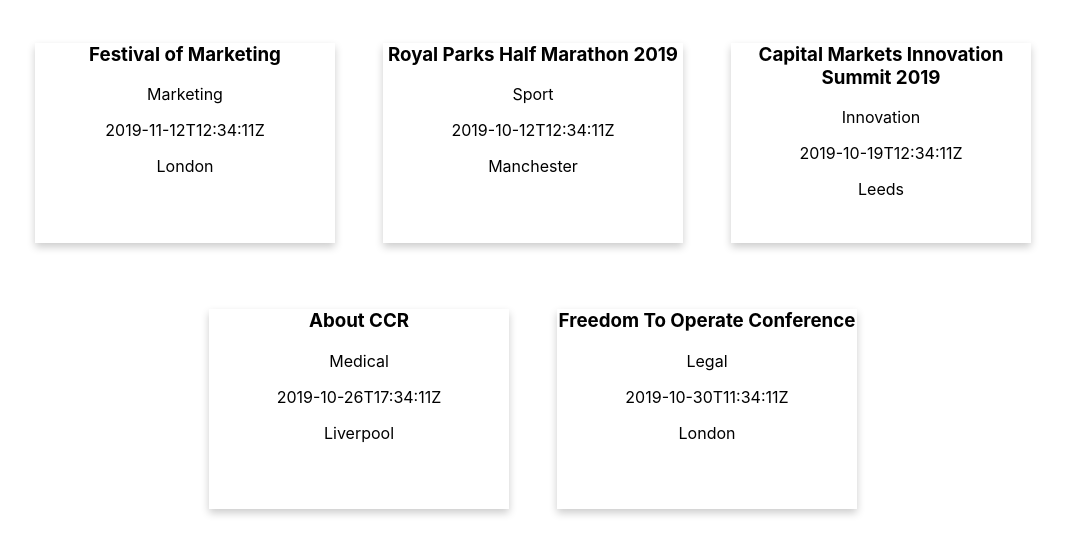
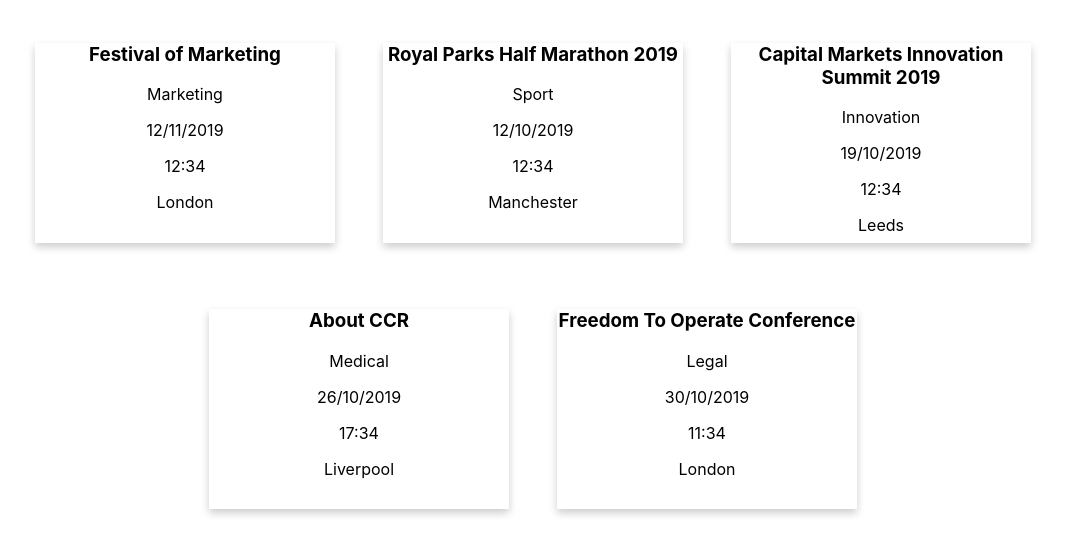
Before and after one commit to Mendeley/grads19-weblet, a React (Create React App) app in the folder conference-finder/: page / in a window 1280 px wide. Shown: the top 554 px of the page, without its empty margins (107-1172 px from the left). Built offline with nearby package versions, Linux system fonts and the light colour scheme.

Commit message:
MM:GP19-37 removed residual create-react-app css in App.css, and made date and time more readable in ConferenceItem.jsx

```diff
--- a/conference-finder/src/App.css
+++ b/conference-finder/src/App.css
@@ -1,24 +1,5 @@
 .App {
   text-align: center;
-}
-
-.App-logo {
-  height: 40vmin;
-}
-
-.App-header {
-  background-color: #282c34;
-  min-height: 100vh;
-  display: flex;
-  flex-direction: column;
-  align-items: center;
-  justify-content: center;
-  font-size: calc(10px + 2vmin);
-  color: white;
-}
-
-.App-link {
-  color: #09d3ac;
 }
 
 .card {
--- a/conference-finder/src/ConferenceItem.jsx
+++ b/conference-finder/src/ConferenceItem.jsx
@@ -2,12 +2,18 @@ import React from "react";
 
 const ConferenceItem = ({ conference }) => {
   const { name, topic, dateTime, city } = conference;
+  const date = new Date(dateTime);
   return (
     <li>
       <div className="card">
         <h3>{name}</h3>
         <p>{topic}</p>
-        <p>{dateTime}</p>
+        <p>
+          {date.getDate()}/{date.getMonth() + 1}/{date.getFullYear()}
+        </p>
+        <p>
+          {date.getHours()}:{date.getMinutes()}
+        </p>
         <p>{city}</p>
       </div>
     </li>
```
